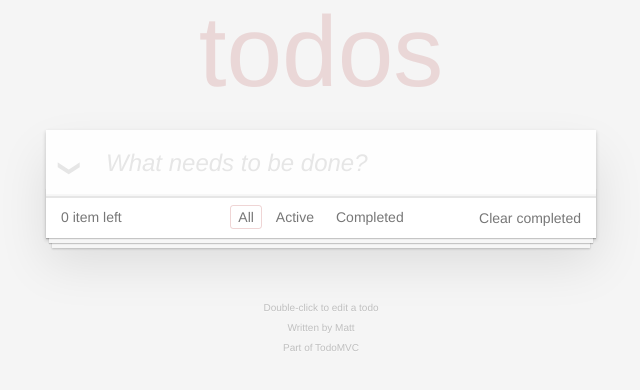
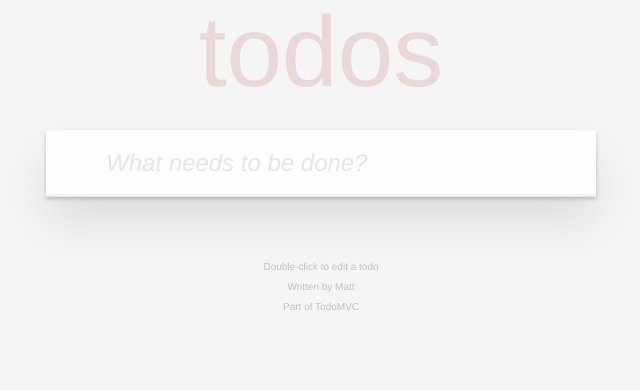
Before and after one commit to act-21-2nd-newbie/matt-todo-mvc, a Vue app: page / in a window 1280 px wide. Shown: the top 390 px of the page, without its empty margins (319-959 px from the left). Built offline with nearby package versions, Linux system fonts and the light colour scheme.

Commit message:
"[feat] todoItem이 없을 때 Footer hidden, completed item이 없을 때 clear-completed hidden 기능 추가"

```diff
--- a/src/App.vue
+++ b/src/App.vue
@@ -2,10 +2,12 @@
   <div>
     <div id="app" class="todoapp">
       <Header @send-todo="pushTodoItem"/>
-      <Main :todo-list="todoList" @change-status="changeStatus"
-            :toggle-all-flag="toggleAllFlag" @click-toggle-all-btn="changeAllToggle"
+      <Main :todo-list="todoList" :toggle-all-flag="toggleAllFlag"
+            @change-status="changeStatus" @click-toggle-all-btn="changeAllToggle"
             @delete-item="deleteTodoItem"/>
-      <Footer :todo-item-count="todoList.length" :choose-status="visibility" @change-visibile-item="changeVisibleTodoItem"/>
+      <Footer :class="todoList.length === 0? 'hidden':''" :todo-item-count="todoList.length"
+              :choose-status="visibility" :clear-completed-flag="clearCompletedFlag"
+              @change-visibile-item="changeVisibleTodoItem"/>
     </div>
     <div class="info">
       <p>Double-click to edit a todo</p>
@@ -25,8 +27,9 @@ export default {
   data(){
     return{
       todoList : [],
+      visibility : 'All',
       toggleAllFlag : false,
-      visibility : 'All',
+      clearCompletedFlag : false,
     }
   },
   components: {
@@ -35,13 +38,18 @@ export default {
     Footer
   },
   methods:{
+    //모든 아이템을 돌고, 전체선택 토글을 바꾸고 clear-completed버튼 기능 활성화
     checkAllStatus(){
-      let flag = true;
+      let taflag = true;
+      let ccFlag = false;
+
       for(const ele of this.todoList){
-        flag *= ele.status;
+        if(ele.status === true) ccFlag = true;
+        taflag *= ele.status;
       }
-      if(flag === 1) this.toggleAllFlag = true;
-      else this.toggleAllFlag = false;
+
+      this.toggleAllFlag = taflag === 1? true : false;
+      this.clearCompletedFlag = ccFlag;
     },
     pushTodoItem(value){
       this.todoList.push({name: value, status: false });
@@ -54,7 +62,6 @@ export default {
     changeAllToggle(){
       this.toggleAllFlag = this.toggleAllFlag === false;
       this.todoList.forEach(ele => ele.status = this.toggleAllFlag);
-
     },
     deleteTodoItem(idx) {
       this.todoList.splice(idx, 1);
@@ -62,7 +69,7 @@ export default {
     },
     changeVisibleTodoItem(value){
       this.visibility=value;
-      console.log(this.visibility);
+      //console.log(this.visibility);
     }
   }
 }
--- a/src/components/BaseInput.vue
+++ b/src/components/BaseInput.vue
@@ -1,6 +1,6 @@
 <template>
-  <input class="new-todo" @input="$emit('input', $event.target.value)"
-         @keyup.enter="$emit('enter')" :value="value" autofocus="autofocus" autocomplete="off" placeholder='What needs to be done?' />
+  <input class="new-todo" autofocus="autofocus" autocomplete="off" placeholder='What needs to be done?'
+         :value="value" @input="$emit('input', $event.target.value)" @keyup.enter="$emit('enter')"/>
 </template>
 
 <script>
--- a/src/components/Footer.vue
+++ b/src/components/Footer.vue
@@ -16,7 +16,7 @@
       <li><a :class="chooseStatus === 'Active'? 'selected' : ''">Active</a></li>
       <li><a :class="chooseStatus === 'Completed'? 'selected' : ''">Completed</a></li>
     </ul>
-    <button class="clear-completed" style="display: flex;">Clear completed</button>
+    <button :class="clearCompletedFlag === true? 'clear-completed' : 'hidden'">Clear completed</button>
   </footer>
 </template>
 
@@ -27,6 +27,7 @@ export default {
   props: {
     chooseStatus: String,
     todoItemCount : Number,
+    clearCompletedFlag : Boolean,
   },
 }
 </script>
--- a/src/components/Header.vue
+++ b/src/components/Header.vue
@@ -1,7 +1,7 @@
 <template>
   <div class="header">
     <h1>todos</h1>
-    <BaseInput @input="insertValue" @enter="sendTodoName" :value="todoName"/>
+    <BaseInput :value="todoName" @input="insertValue" @enter="sendTodoName"/>
   </div>
 </template>
 
--- a/src/components/Main.vue
+++ b/src/components/Main.vue
@@ -1,7 +1,8 @@
 <template>
   <section class="main">
-    <input id="toggle-all" type="checkbox" class="toggle-all"
-           :checked="toggleAllFlag" @click="$emit('click-toggle-all-btn',  $event.target.checked)">
+    <input id="toggle-all" type="checkbox"
+           :class="todoList.length === 0? 'hidden':'toggle-all'" :checked="toggleAllFlag"
+           @click="$emit('click-toggle-all-btn',  $event.target.checked)">
     <label for="toggle-all"></label>
     <ul class="todo-list" v-for="(todoItem, index) in todoList" :key="todoItem.number">
       <TodoItem :number="index" :name="todoItem.name" :status="todoItem.status"
--- a/src/components/TodoItem.vue
+++ b/src/components/TodoItem.vue
@@ -1,8 +1,8 @@
 <template>
   <li :class="status === false? 'todo' : 'todo completed'">
     <div class="view">
-      <input type="checkbox" class="toggle"
-             @click="$emit('click-toggle-btn', number)" :checked="status">
+      <input type="checkbox" class="toggle" :checked="status"
+             @click="$emit('click-toggle-btn', number)">
       <label>{{name}}</label>
       <button class="destroy" @click="$emit('click-delete-btn', number)" />
     </div>
```
